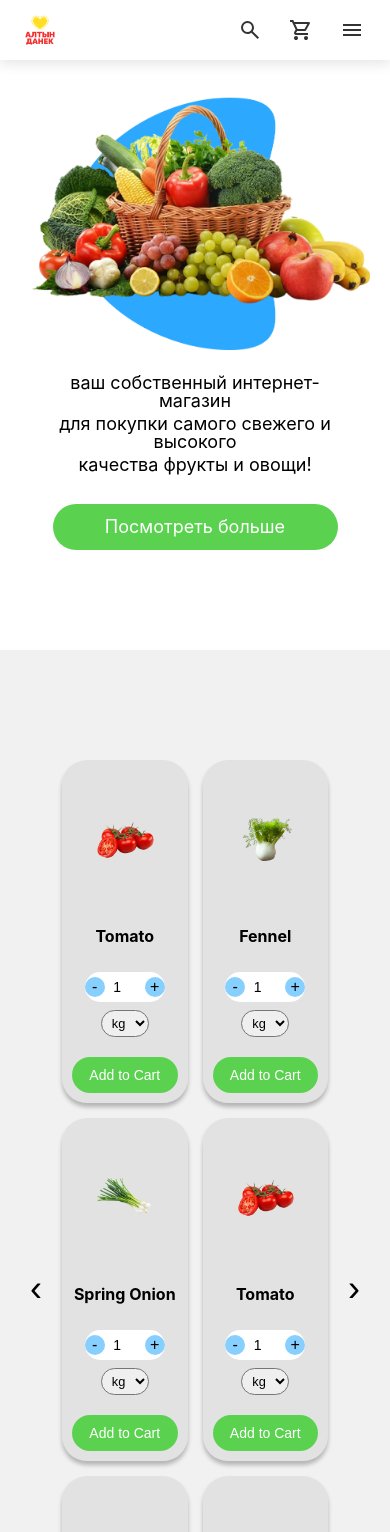
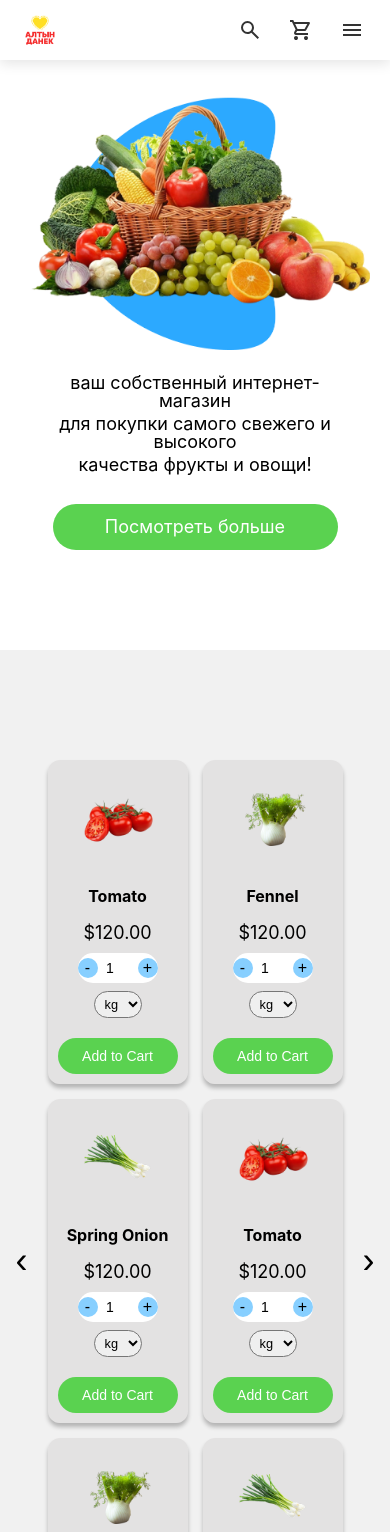
Before and after one commit to 5ekastanx/AltynDanek, a React (Create React App) app: page / in a window 390 px wide. Shown: the top 1532 px of the page. Built offline with nearby package versions, Linux system fonts and the light colour scheme.

Commit message:
обновил компонент Home с плавной прокруткой

```diff
--- a/src/pages/fructs/fructs.jsx
+++ b/src/pages/fructs/fructs.jsx
@@ -88,7 +88,6 @@ const Fructs = () => {
                     <select className="unit_selector3">
                       <option>kg</option>
                       <option>g</option>
-                      <option>lb</option>
                     </select>
                   </div>
                   <button onClick={() => handleAddToCart(item)} className="add_btn3">
--- a/src/pages/home/home.css
+++ b/src/pages/home/home.css
@@ -60,6 +60,11 @@
     background: rgba(90, 210, 80, 1);
     border: none;
     cursor: pointer;
+    transition: 0.2s;
+}
+
+.home_header .header_btn:hover {
+  background: rgb(45, 251, 26);
 }
 
 .header_btn span {  font-family: "Inter", sans-serif;
@@ -208,11 +213,13 @@
     height: auto;
     object-fit: contain;
     border-radius: 20px;
+    margin-top: 15px;
   }
 
   .card_title {
     font-weight: bold;
     margin-bottom: 10px;
+    margin-top: 15px;
     font-size: 1rem;
     min-height: 2.5rem;
     display: flex;
@@ -360,22 +367,25 @@
 
     .card {
       padding: 10px;
-      border-radius: 25px;
+      border-radius: 12px;
     }
 
     .card_img img {
-      max-width: 100px;
+      max-width: 150px;
+      min-width: 80px;
+      margin-top: -20px;
     }
 
     .card_title {
       font-size: 0.8rem;
       min-height: 2rem;
+      margin-top: -20px;
     }
     .card_controls {
       margin: 10px 0;
     }
     .add_btn {
-      padding: 6px 10px;
+      padding: 2px 5px;
       font-size: 0.8rem;
     }
     .nav_btn {
--- a/src/pages/home/home.jsx
+++ b/src/pages/home/home.jsx
@@ -1,4 +1,4 @@
-import React, { useState } from 'react';
+import React, { useState, useRef } from 'react';
 import header_shop from '../../Accests/headershop.png';
 import imagecard from '../../Accests/imagecard.png';
 import imagecard1 from '../../Accests/imagecard1.png';
@@ -38,6 +38,8 @@ const Home = () => {
   const [currentSlide, setCurrentSlide] = useState(0);
   const [quantities, setQuantities] = useState({});
   const dispatch = useDispatch();
+  const cardsRef = useRef(null);
+
 
   const handleAddToCart = (item) => {
     dispatch(addItem({
@@ -79,9 +81,11 @@ const Home = () => {
     }));
   };
 
-    const handleClick = () => {
-    window.open('/vegetables');
+
+  const handleClick = () => {
+    cardsRef.current?.scrollIntoView({ behavior: 'smooth' });
   };
+
 
   return (
     <>
@@ -102,7 +106,7 @@ const Home = () => {
         </div>
       </div>
 
-      <div className="section_home">
+      <div className="section_home" ref={cardsRef}>
         <div className="container">
           <div className="slider_wrapper">
             <button className="nav_btn left" onClick={handlePrev}>‹</button>
@@ -114,6 +118,7 @@ const Home = () => {
                     <img src={item.img} alt={item.title} />
                   </div>
                   <p className="card_title">{item.title}</p>
+                  <p className="card_price">${item.price.toFixed(2)}</p>
                   <div className="card_controls">
                     <div className="input_with_buttons">
                       <button className="sum_btn minus" onClick={() => decrease(item.id)}>-</button>
```
